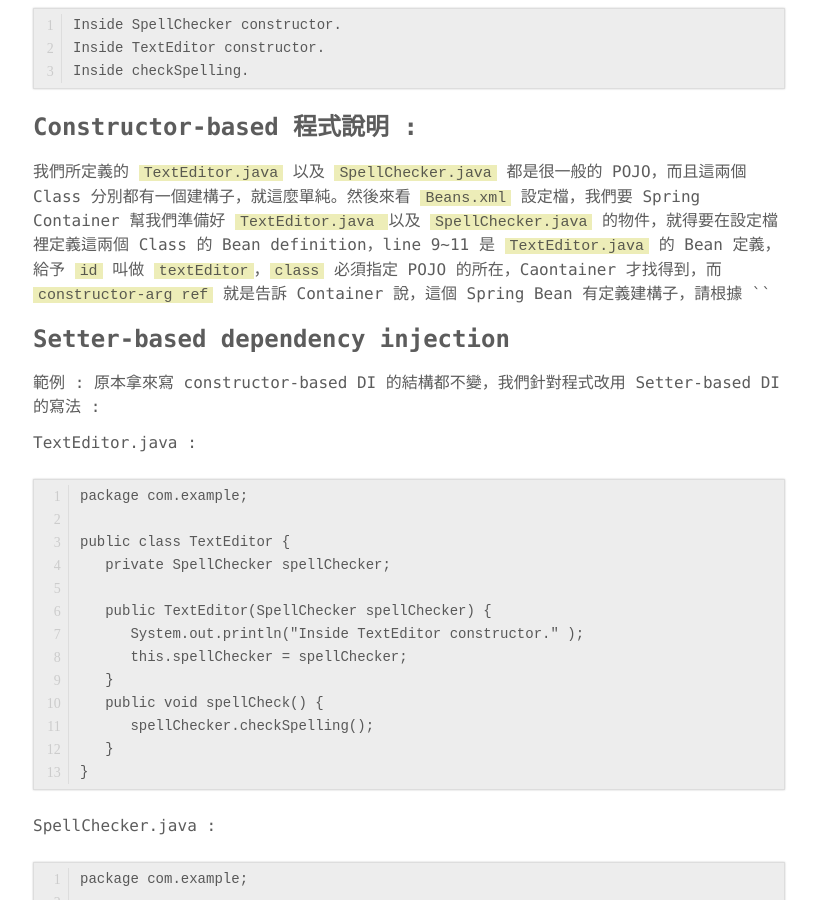
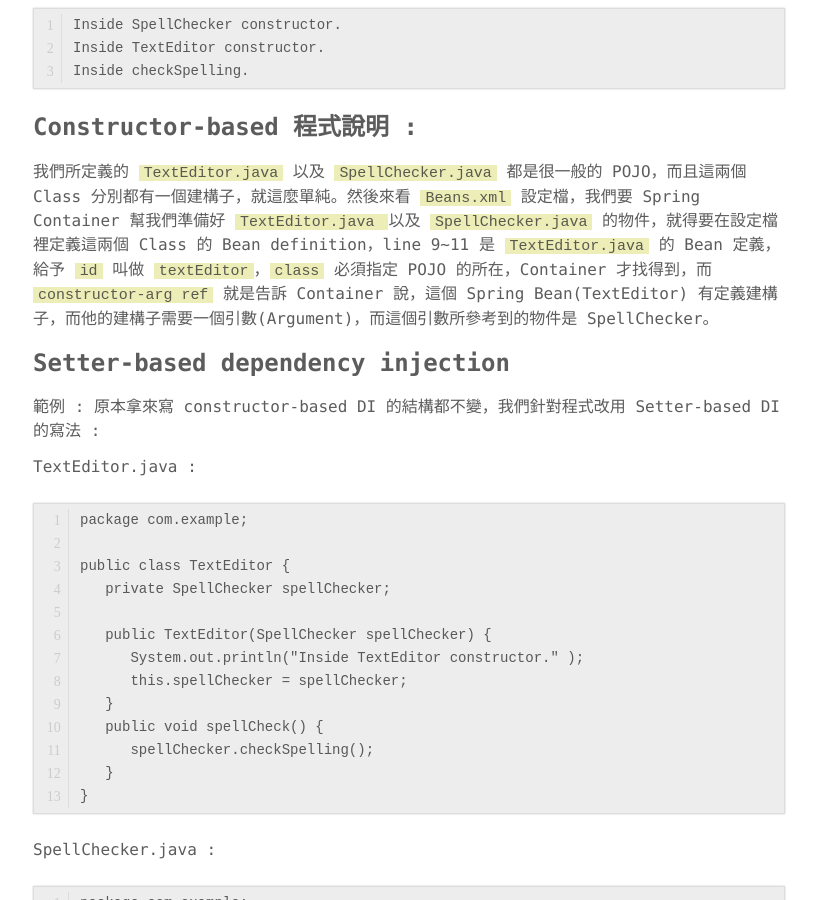
Before and after one commit to securenai/securenai.github.io, a Jekyll site: the page built from spring/spring_page4.md, in a window 1280 px wide and 900 px high, scrolled down 3709 px. Shown: the whole window, without its empty margins (231-1048 px from the left). Built offline with Jekyll 4.4.1, drawn with Linux system fonts in a browser that asks for light colours; our own code applies the rules of GitHub Pages for plain Markdown files.

Commit message:
Update spring_page4.md

```diff
--- a/spring/spring_page4.md
+++ b/spring/spring_page4.md
@@ -141,7 +141,7 @@
 
 ### Constructor-based 程式說明 :
 
-我們所定義的 `TextEditor.java` 以及 `SpellChecker.java` 都是很一般的 POJO，而且這兩個 Class 分別都有一個建構子，就這麼單純。然後來看 `Beans.xml` 設定檔，我們要 Spring Container 幫我們準備好 `TextEditor.java `以及 `SpellChecker.java` 的物件，就得要在設定檔裡定義這兩個 Class 的 Bean definition，line 9~11 是 `TextEditor.java` 的 Bean 定義，給予 `id` 叫做 `textEditor`，`class` 必須指定 POJO 的所在，Caontainer 才找得到，而 `constructor-arg ref` 就是告訴 Container 說，這個 Spring Bean 有定義建構子，請根據 ``
+我們所定義的 `TextEditor.java` 以及 `SpellChecker.java` 都是很一般的 POJO，而且這兩個 Class 分別都有一個建構子，就這麼單純。然後來看 `Beans.xml` 設定檔，我們要 Spring Container 幫我們準備好 `TextEditor.java `以及 `SpellChecker.java` 的物件，就得要在設定檔裡定義這兩個 Class 的 Bean definition，line 9~11 是 `TextEditor.java` 的 Bean 定義，給予 `id` 叫做 `textEditor`，`class` 必須指定 POJO 的所在，Container 才找得到，而 `constructor-arg ref` 就是告訴 Container 說，這個 Spring Bean(TextEditor) 有定義建構子，而他的建構子需要一個引數(Argument)，而這個引數所參考到的物件是 SpellChecker。
 
 
 ### Setter-based dependency injection
```
